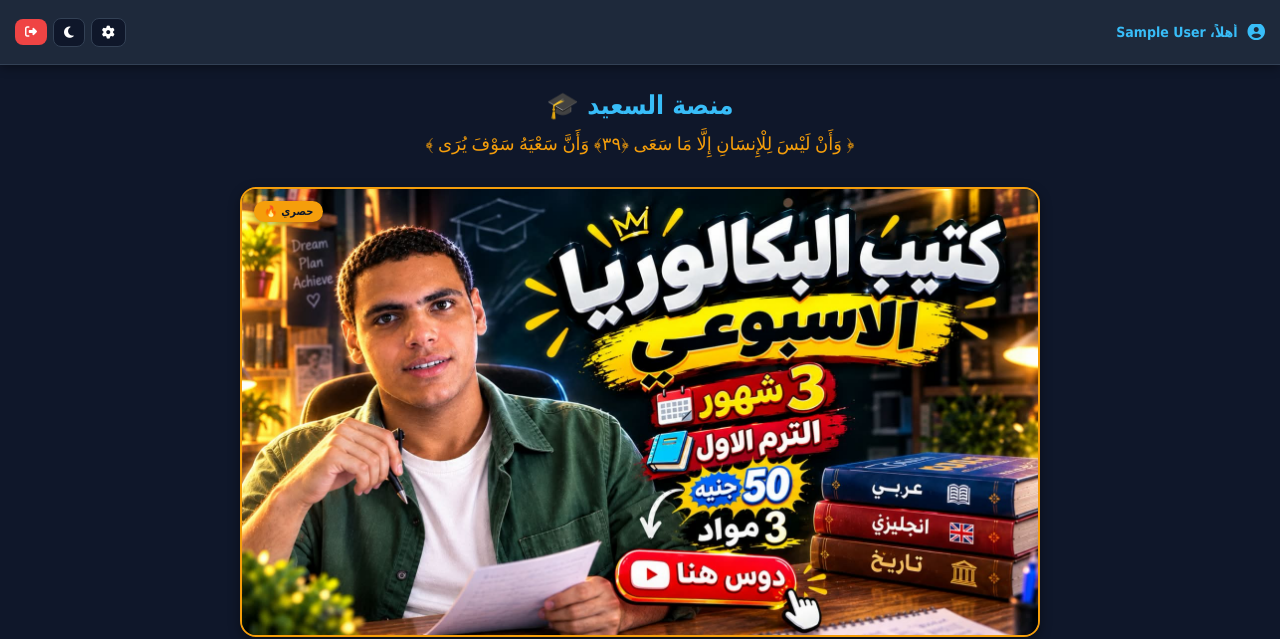
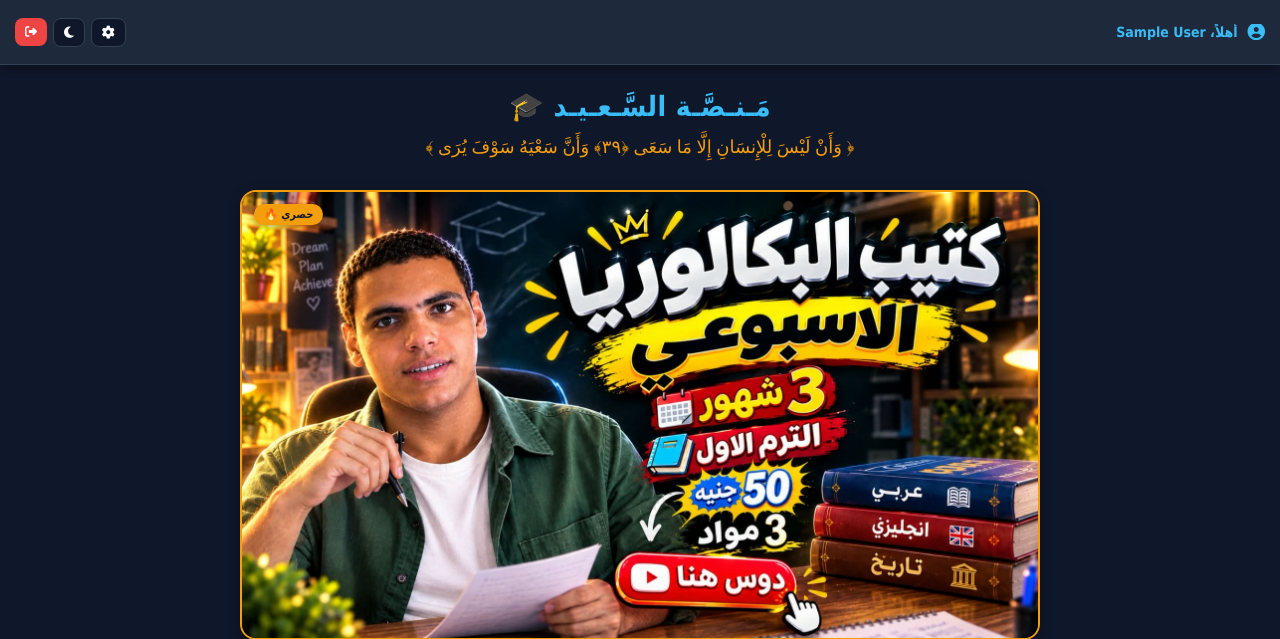
Before and after one commit to mm01110388238-lab/bac-medo-app-, a Flask app: page / in a window 1280 px wide. Shown: the top 639 px of the page. Run offline with Flask 3, Linux system fonts and the light colour scheme; the visitor is signed in with stand-in values (Sample User, id 1); some web fonts are replaced.

Commit message:
Update index.html

```diff
--- a/templates/index.html
+++ b/templates/index.html
@@ -1,10 +1,10 @@
+<!DOCTYPE html>
 <html lang="ar" dir="rtl">
 <head>
-<meta charset="UTF-8">
-<meta name="viewport" content="width=device-width, initial-scale=1.0">
-<meta name="theme-color" content="#0f172a">
-<title>مَـنـصَّـة السَّـعـيـد - الرئيسية</title>
-
+    <meta charset="UTF-8">
+    <meta name="viewport" content="width=device-width, initial-scale=1.0">
+    <meta name="theme-color" content="#0f172a">
+    <title>منصة السعيد - الرئيسية</title>
 
     <!-- استدعاء خط القرآن الكريم (Amiri Quran) من جوجل -->
     <link rel="preconnect" href="https://fonts.googleapis.com">
@@ -234,10 +234,11 @@
             margin-bottom: 25px;
         }
         .hero-title {
-            font-size: 26px;
+            font-size: 28px;
             font-weight: bold;
             margin-bottom: 6px;
             color: var(--accent-color);
+            letter-spacing: 0.5px;
         }
 
         .quran-verse {
@@ -414,7 +415,7 @@
         <div class="install-banner-info">
             <img src="{{ url_for('static', filename='logo.png') }}" alt="لوجو المنصة" class="install-banner-img">
             <div class="install-banner-text">
-                <h4>تثبيت منصة السعيد 🎓</h4>
+                <h4>تثبيت مَـنـصَّـة السَّـعـيـد 🎓</h4>
                 <p>ثبّت التطبيق على هاتفك للوصول السريع</p>
             </div>
         </div>
@@ -432,7 +433,7 @@
     <div class="container">
 
         <div class="hero-section">
-            <h1 class="hero-title">منصة السعيد 🎓</h1>
+            <h1 class="hero-title">مَـنـصَّـة السَّـعـيـد 🎓</h1>
             <p class="quran-verse">﴿ وَأَنْ لَيْسَ لِلْإِنسَانِ إِلَّا مَا سَعَى ﴿٣٩﴾ وَأَنَّ سَعْيَهُ سَوْفَ يُرَى ﴾</p>
         </div>
 
```
